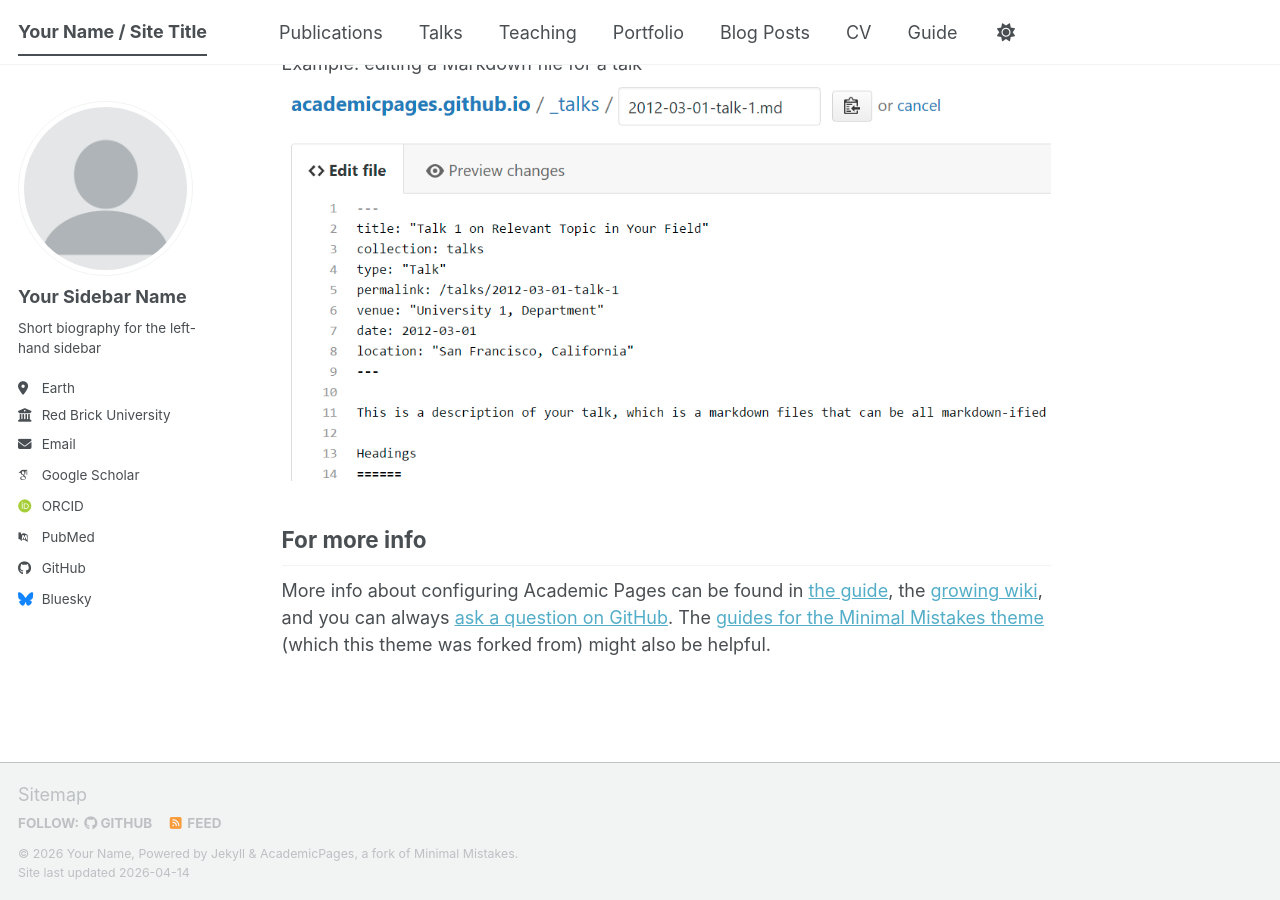
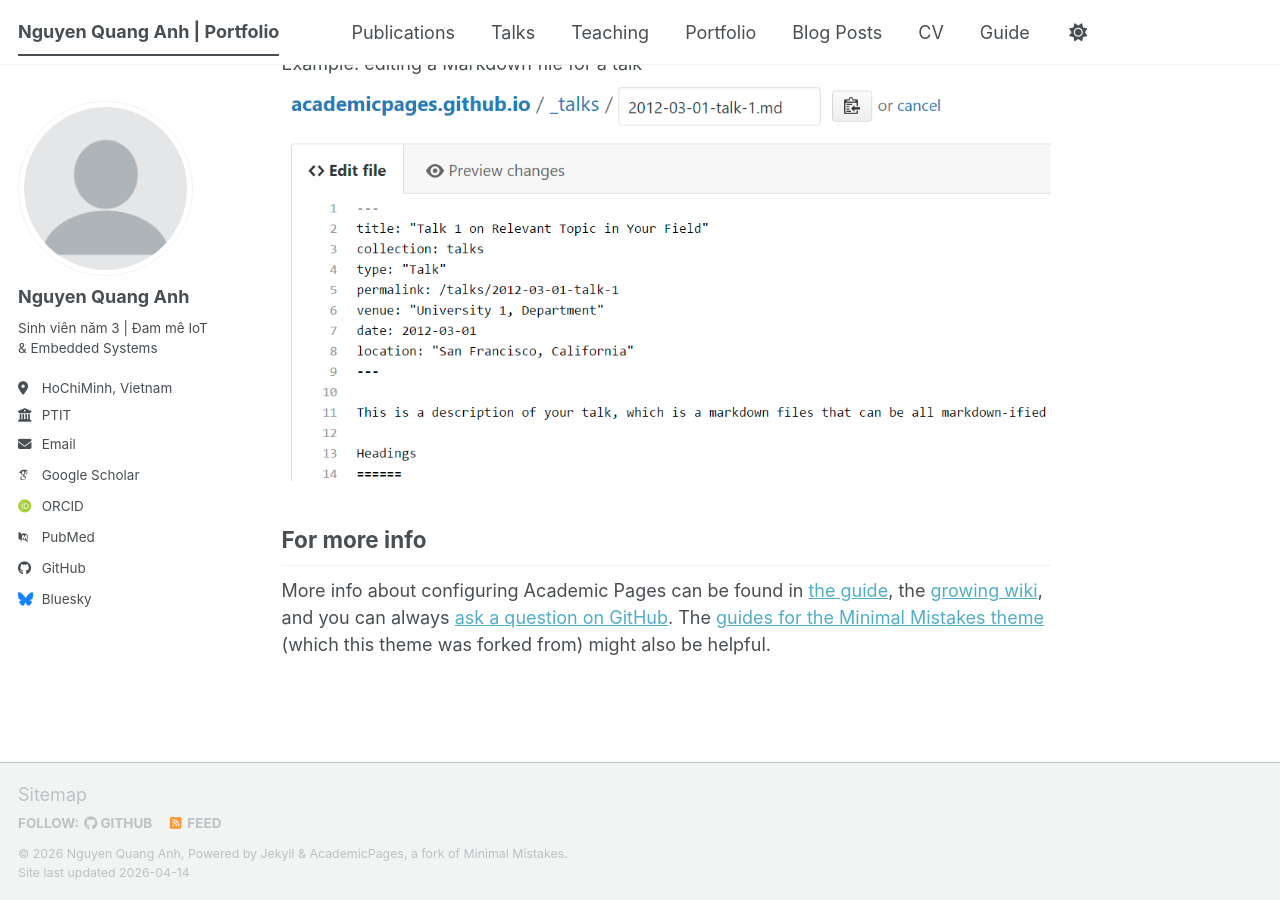
Before and after one commit to anhquangn2611-collab/anhquangn2611-collab.github.io, a Jekyll site: the page built from _pages/about.md, in a window 1280 px wide and 900 px high, scrolled down 2720 px. Built offline with Jekyll 4.4.1, drawn with Linux system fonts in a browser that asks for light colours; some web fonts are replaced; a script bundle is joined from its source files by our own code; library files that are not in the unit come from our copies.

Commit message:
feat: cap nhat thong tin ca nhan trong config

```diff
--- a/_config.yml
+++ b/_config.yml
@@ -9,28 +9,26 @@
 # Basic Site Settings
 locale                   : "en-US"
 site_theme               : "default" # The available themes options are "default", "air", "sunrise", "mint", "dirt" and "contrast"
-title                    : "Your Name / Site Title"
+title                    : "Nguyen Quang Anh | Portfolio"
 title_separator          : "-"
-name                     : &name "Your Name"
-description              : &description "Your Name's academic portfolio"   # Update this with a general description of your site, this is the default if not overridden by a page
-url                      : https://academicpages.github.io # The base hostname & protocol for your site e.g. "https://[your GitHub username].github.io",
-                                                           # or if you already have some other page hosted on Github then use "https://[your GitHub username].github.io/[Your Repo Name]"
+name                     : &name "Nguyen Quang Anh"
+description              : &description "Hồ sơ năng lực và dự án Giám sát nhiệt độ E-Nanny"
+url                      : "https://anhquangn2611-collab.github.io"
 baseurl                  : "" # the subpath of your site, e.g. "/blog"
-repository               : "academicpages/academicpages.github.io"
-
+repository               : "anhquangn2611-collab/anhquangn2611-collab.github.io"
 # Site Author - The following control what appear as part of the author content on the side bar.
 #               If a field is blank the icon and link will not appear, otherwise it will be shown.
 #               Additional customization can be done by editing /_includes/author-profile.html
 author:
   # Biographic information
   avatar           : "profile.png"
-  name             : "Your Sidebar Name"
+  name             : "Nguyen Quang Anh"
   pronouns         : # example: "she/her"
-  bio              : "Short biography for the left-hand sidebar"
-  location         : "Earth"
-  employer         : "Red Brick University"
+  bio              : "Sinh viên năm 3 | Đam mê IoT & Embedded Systems"
+  location         : "HoChiMinh, Vietnam"
+  employer         : "PTIT"
   uri              : # URL
-  email            : "none@example.org"
+  email            : "anhquangn2611@gmail.com"
 
   # Academic websites
   academia         : # URL
```
